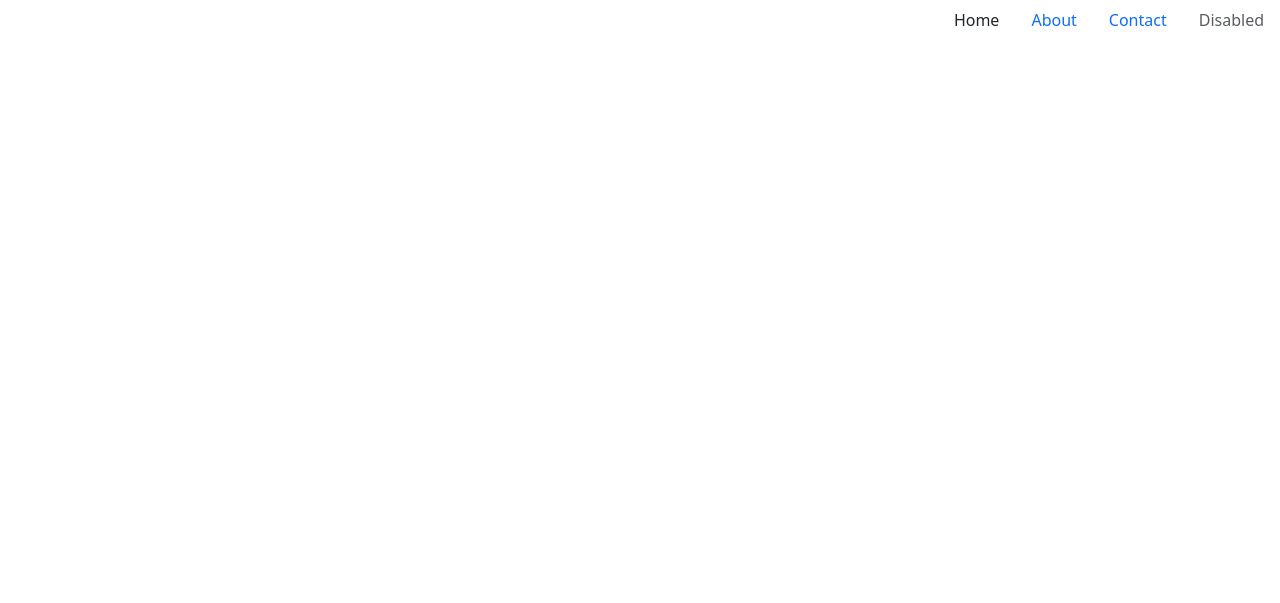
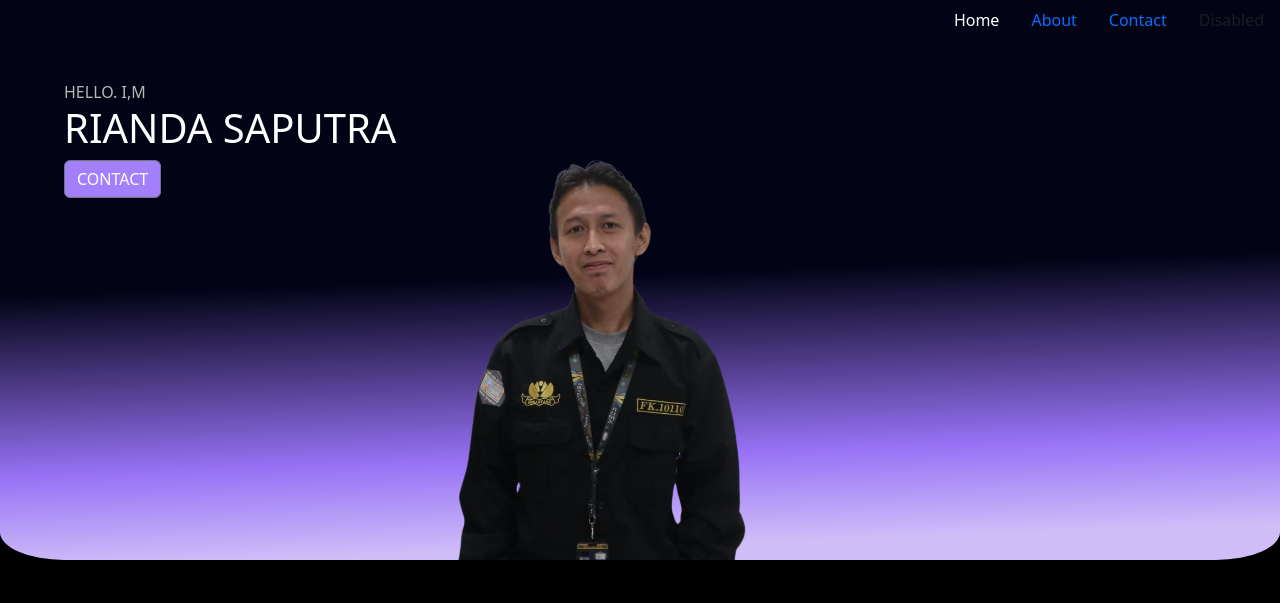
Before and after one commit to Riandasaputr4/Myweb.github.io, a plain HTML site: page index.html in a window 1280 px wide. Shown: the top 603 px of the page. Drawn offline with nearby package versions, Linux system fonts and the light colour scheme.

Commit message:
menambahkan header yang keren

```diff
--- a/index.css
+++ b/index.css
@@ -1,12 +1,14 @@
 :root{
-    --gradient1:radial-gradient(circle, rgba(139,1,190,1) 0%, rgba(78,9,97,1) 59%, rgba(2,0,36,1) 100%);
+    /* --gradient1:radial-gradient(circle, rgba(139,1,190,1) 0%, rgba(78,9,97,1) 59%, rgba(2,0,36,1) 100%);
     --gradient2:linear-gradient(to right, #c31432, #240b36); /* W3C, IE 10+/ Edge, Firefox 16+, Chrome 26+, Opera 12+, Safari 7+ */
-    --gradient3:linear-gradient(235deg, #FF3CAC 0%, #784BA0 50%, #2B86C5 100%);
+    /* --gradient3:linear-gradient(235deg, #FF3CAC 0%, #784BA0 50%, #2B86C5 100%);
     --gradient4:linear-gradient(56deg, #21D4FD 0%, #B721FF 100%);
     --gradient5:linear-gradient(181deg, #000000 0%, #ad5aff 53%);
-    --black:#fb0000;
-
-
+    --black:#ff0000; */
+    --black:#000;
+    --gradient: linear-gradient(178deg, rgba(2,3,21,1) 49%, rgba(151,114,245,1) 79%, rgba(207,189,248,1) 94%);
+    --gradient1:radial-gradient(circle, rgba(2,3,21,1) 17%, rgba(151,114,245,1) 85%, rgba(207,189,248,1) 100%);
+   --gradient2: radial-gradient(circle, rgba(3,3,10,1) 15%, rgba(136,89,255,1) 84%, rgba(163,127,252,1) 86%, rgba(207,189,248,1) 100%, rgba(207,189,248,1) 100%);
 }
 *{
     margin: 0;
@@ -16,35 +18,54 @@
 
 body{
   width: auto;
-  height: 500rem;
-  background-image:url(image/ip.jpg)
-  bark
+  height: 300rem;
+  background-color:black !important;
+
 }
-/* header{
-  background-image: var(--gradient5);
+header{
+  height: 35rem;
+  width: auto;
+  background-image: var(--gradient);
+  border-bottom-right-radius: 5%;
+  border-bottom-left-radius: 5%;
+  overflow: hidden;
+}
+header .navbar-nav{
+  color: white !important;
+  text-decoration: none;
+}
+header .navbar-link{
+  color: white !important;
+  text-emphasis: none;
+}
 
-} */
 header .container-fluid{
-  height: 10rem;
+  display: flex;
+  /* background-color: aqua; */
+  justify-content: center;
+  align-items: end;
+  height: 35rem;
 }
-header .container-fluid .kanan{
- position: relative;
-  height: 30rem;
-  width: 30rem;
-  /* background-color: #21D4FD; */
-  margin-top: 3rem;
-  margin-right: 0;
-  margin-left:46rem
+header .container-fluid img{
+  height: 100%;
+  width: 50rem;
+  margin: 0.1rem 0;
+  position: relative;
 }
-/* header .container-fluid img.poto{
-  margin-top: 3.6rem;
-  margin-right: 2.5rem;
+
+header h1{
   position: absolute;
-  height: 21rem;
-  width: 20rem;
-  border-top-right-radius:8rem ;
-} */
-/* header .container-fluid .kanan img{
-  background-image:url(image/Desain\ tanpa\ judul.png);
-  position:absolute;
-} */
+  color: white;
+  margin:4rem 4rem
+}
+header P{
+  position: absolute;
+  color: rgb(184, 184, 184);
+  margin:2.5rem 4rem;
+}
+header .btn{
+  position: absolute;
+  margin: 7.5rem 4rem;
+  background-color: #a37ffc;
+
+}
--- a/index.html
+++ b/index.html
@@ -30,13 +30,14 @@
                 </li>
               </ul>
             </nav>
+            <p>HELLO. I,M</p>
+            <h1>RIANDA SAPUTRA</h1>
+            <button type="button" class="btn btn-secondary">CONTACT</button>
           <div class="container-fluid">
+            <img src="image/rianda no bg.png" alt="rianda tampan" >
             <div class="row">
               <div class="kiri col-md-6"></div>
                 <div class="kanan col-md-6">
-
-                  <!-- <img class="bingkai" src="image/bg remove 2.png" alt="bingkai" style="height: 30rem;"> -->
-                  <!-- <img class="poto" src="image/Desain tanpa judul.png" alt=""> -->
                 </div>
             </div>
           </div>
```
